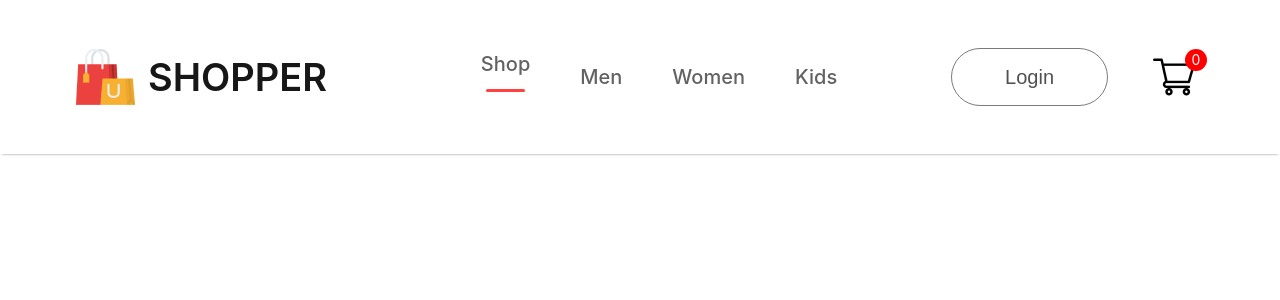
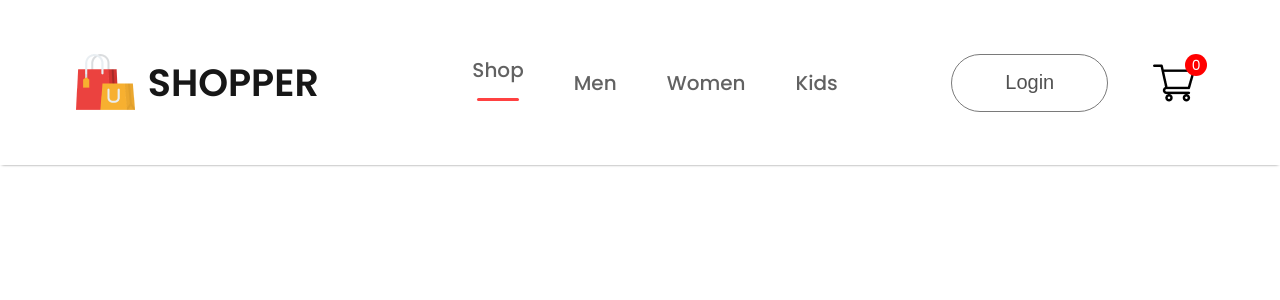
Before and after one commit to itzfahadoooo/E-Commerce, a React (Create React App) app: page / in a window 1280 px wide. Shown: the top 300 px of the page. Built offline with nearby package versions, Linux system fonts and the light colour scheme.

Commit message:
Initial commit

```diff
--- a/public/index.html
+++ b/public/index.html
@@ -15,6 +15,9 @@
       user's mobile device or desktop. See https://developers.google.com/web/fundamentals/web-app-manifest/
     -->
     <link rel="manifest" href="%PUBLIC_URL%/manifest.json" />
+    <link rel="preconnect" href="https://fonts.googleapis.com">
+<link rel="preconnect" href="https://fonts.gstatic.com" crossorigin>
+<link href="https://fonts.googleapis.com/css2?family=Poppins:ital,wght@0,100;0,200;0,300;0,400;0,500;0,600;0,700;0,800;0,900;1,100;1,200;1,300;1,400;1,500;1,600;1,700;1,800;1,900&display=swap" rel="stylesheet">
     <!--
       Notice the use of %PUBLIC_URL% in the tags above.
       It will be replaced with the URL of the `public` folder during the build.
--- a/src/Components/Navbar/Navbar.jsx
+++ b/src/Components/Navbar/Navbar.jsx
@@ -1,9 +1,12 @@
-import React from 'react'
+import React, { useState } from 'react'
 import "./Navbar.css"
 import logo from "../Assets/logo.png"
 import cart_icon from "../Assets/cart_icon.png"
 
 const Navbar = () => {
+
+    const [menu, setMenu]=useState("shop")
+
   return (
     <div className='navbar'>
         <div className='nav-logo'>
@@ -11,10 +14,10 @@
             <p>SHOPPER</p>
         </div>
         <ul className='nav-menu'>
-            <li>Shop <hr /></li>
-            <li>Men</li>
-            <li>Women</li>
-            <li>Kids</li>
+            <li onClick={()=>{setMenu("shop")}}>Shop{menu==="shop"?<hr/>:<></>}</li>
+            <li onClick={()=>{setMenu("mens")}}>Men{menu==="mens"?<hr/>:<></>}</li>
+            <li onClick={()=>{setMenu("womens")}}>Women{menu==="womens"?<hr/>:<></>}</li>
+            <li onClick={()=>{setMenu("kids")}}>Kids{menu==="kids"?<hr/>:<></>}</li>
         </ul>
         <div className="nav-login-cart">
             <button>Login</button>
--- a/src/index.css
+++ b/src/index.css
@@ -5,6 +5,7 @@
     sans-serif;
   -webkit-font-smoothing: antialiased;
   -moz-osx-font-smoothing: grayscale;
+  font-family: "poppins";
 }
 
 code {
```
Also changed, not shown: src/Pages/LoginSignup.jsx (added, +11 -0 lines), src/Pages/Shop.jsx (added, +11 -0 lines), src/Pages/ShopCategory.jsx (added, +11 -0 lines).
